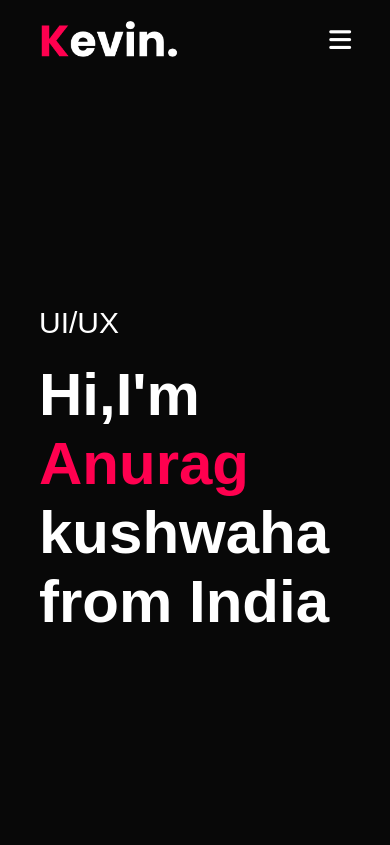
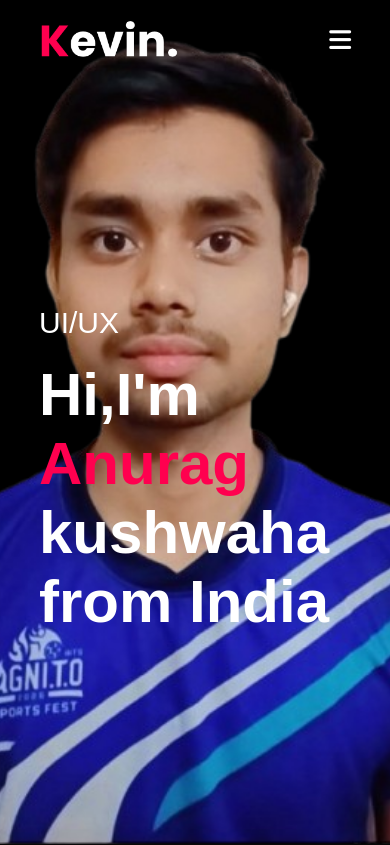
Before and after one commit to anurag42266/anuragweb, a plain HTML site: page index.html in a window 390 px wide. Shown: the top 845 px of the page. Drawn offline with Linux system fonts and the light colour scheme.

Commit message:
Update style.css

```diff
--- a/style.css
+++ b/style.css
@@ -14,7 +14,7 @@ body{
 #header{
     width: 100%;
     height: 100vh;
-    background-image: url(/images/bganurag2.jpg);
+    background-image: url(bganurag2.jpg);
     background-size: cover;
     background-position: center;
 }
@@ -318,7 +318,7 @@ nav .fas{
 }
 @media only screen and (max-width:700px){
    #header{
-    background-image: url(/images/photo1__1_-removebg-preview.png) ;
+    background-image: url(photo1__1_-removebg-preview.png) ;
    }
    .header-text{
     margin-top:75%;
```
